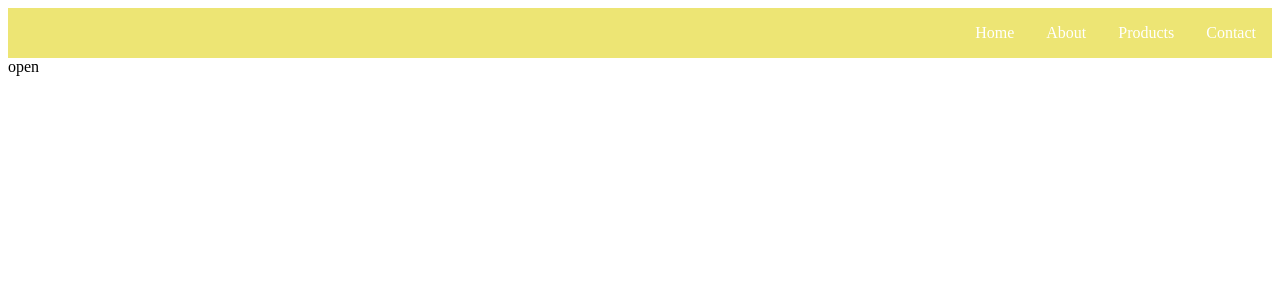
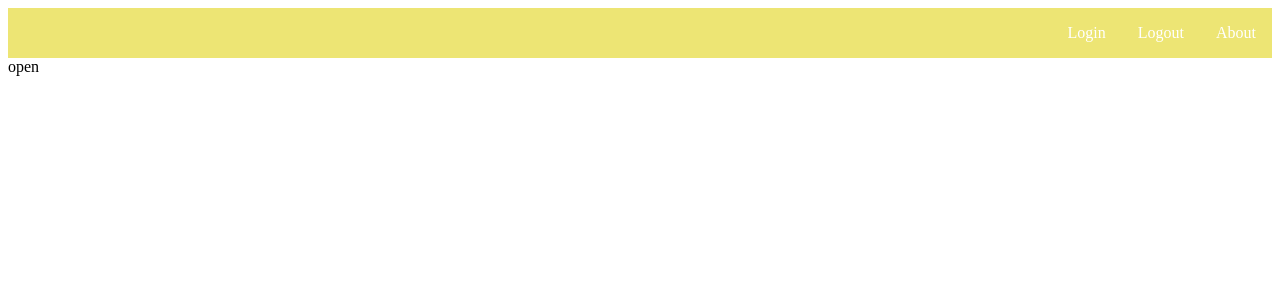
Before and after one commit to Simarra/django-flantastic, a Django app: template flantastic/templates/flantastic/base.html in a window 1280 px wide. Shown: the top 300 px of the page. Run offline with Django 3.2, Linux system fonts and the light colour scheme; the template is opened without the code that fills it, so the values that code supplies are empty.

Commit message:
Basic ugly login logout

```diff
--- a/flantastic/static/flantastic/css/sidemenu.css
+++ b/flantastic/static/flantastic/css/sidemenu.css
@@ -12,7 +12,7 @@
      top: 0;
      /* Stay at the top */
      left: 0;
-     background-color: #111;
+     background-color: #EDE574;
      /* Black*/
      overflow-x: hidden;
      /* Disable horizontal scroll */
--- a/flantastic/templates/flantastic/headerbar.html
+++ b/flantastic/templates/flantastic/headerbar.html
@@ -5,9 +5,8 @@
 
 <header>
     <ul class="navigation">
-        <li><a href="#">Home</a></li>
+        <li><a href='{% url "login" %}'>Login</a></li>
+        <li><a href='{% url "logout" %}'>Logout</a></li>
         <li><a href="#">About</a></li>
-        <li><a href="#">Products</a></li>
-        <li><a href="#">Contact</a></li>
     </ul>
 </header>
--- /dev/null
+++ b/flantastic/templates/flantastic/logout.html
@@ -0,0 +1 @@
+logged out
--- a/flantastic/urls.py
+++ b/flantastic/urls.py
@@ -1,4 +1,5 @@
 from django.urls import path
+from django.contrib.auth import views as auth_views
 from . import views
 
 urlpatterns = [
@@ -7,5 +8,10 @@ urlpatterns = [
          name='base_closest_bakeries_url'),  # Abstract url
     path('pos/<str:longitude>/<str:latitude>/',
          views.bakeries_arround, name='closest_bakeries'),
-         # formated in ajax using the previous abstract url.
+    # formated in ajax using the previous abstract url.
+    path('login/',
+         auth_views.LoginView.as_view(template_name='flantastic/login.html'), name='login'),
+
+    path('logout/',
+         auth_views.LogoutView.as_view(template_name='flantastic/logout.html'), name='logout')
 ]
--- a/mysite/settings.py
+++ b/mysite/settings.py
@@ -103,6 +103,8 @@ AUTH_PASSWORD_VALIDATORS = [
     },
 ]
 
+LOGIN_REDIRECT_URL = "/flantastic"
+
 
 # Internationalization
 # https://docs.djangoproject.com/en/2.2/topics/i18n/
--- a/mysite/urls.py
+++ b/mysite/urls.py
@@ -15,8 +15,13 @@ Including another URLconf
 """
 from django.contrib import admin
 from django.urls import path, include
+from django.contrib.auth import views as auth_views
 
 urlpatterns = [
     path('flantastic/', include('flantastic.urls')),
     path('admin/', admin.site.urls),
+    path('login/',
+         auth_views.LoginView.as_view(template_name='flantastic/login.html')),
+    path('logout/',
+         auth_views.LogoutView.as_view(template_name='flantastic/logout.html'))
 ]
```
Also changed, not shown: flantastic/templates/flantastic/login.html (added, +25 -0 lines).
